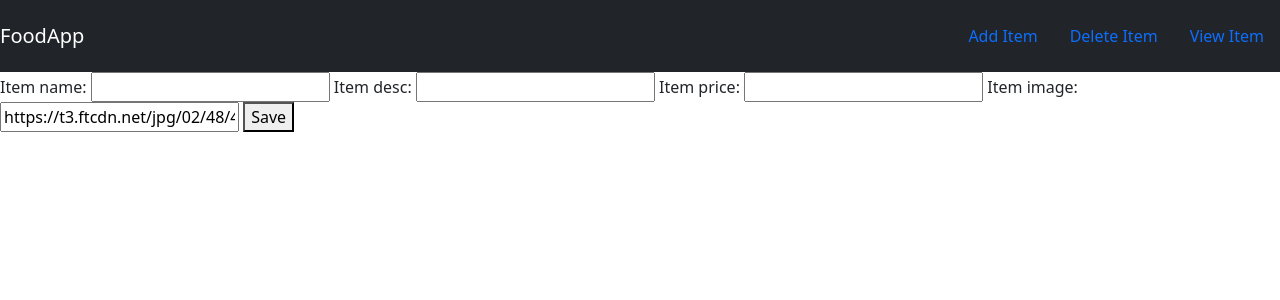
After one commit to BoyiLee-l/mysite, a Django app: page /food/add in a window 1280 px wide. The commit adds this page. Shown: the top 300 px of the page. Run offline with Django 4.2, Linux system fonts and the light colour scheme.

Commit message:
新增add item功能

```diff
--- /dev/null
+++ b/food/forms.py
@@ -0,0 +1,8 @@
+from django import forms
+from .models import Item
+
+
+class ItemForm(forms.ModelForm):
+    class Meta:
+        model = Item
+        fields = ["item_name", "item_desc", "item_price", "item_image"]
--- a/food/templates/food/base.html
+++ b/food/templates/food/base.html
@@ -20,7 +20,9 @@
       <a href="#" class="navbar-brand">FoodApp</a>
 
       <div class="navbar">
-        <a class="nav-item nav-link" href="#">Add Item</a>
+        <a class="nav-item nav-link" href="{% url 'food:creat_item' %}"
+          >Add Item</a
+        >
         <a class="nav-item nav-link" href="#">Delete Item</a>
         <a class="nav-item nav-link" href="#">View Item</a>
       </div>
--- /dev/null
+++ b/food/templates/food/item-form.html
@@ -0,0 +1,6 @@
+{% extends 'food/base.html'%} {% block body %}
+<form method="post">
+  {% csrf_token %} {{form}}
+  <button type="submit">Save</button>
+</form>
+{% endblock %}
--- a/food/urls.py
+++ b/food/urls.py
@@ -8,4 +8,6 @@ urlpatterns = [
     # /food/1
     path('<int:item_id>', views.detail, name="detail"),
     path('item/', views.item, name="item"),
+    # add items
+    path('add', views.creat_item, name='creat_item')
 ]
--- a/food/views.py
+++ b/food/views.py
@@ -1,7 +1,8 @@
-from django.shortcuts import render
+from django.shortcuts import render, redirect
 from django.http import HttpResponse
 from .models import Item
 from django.template import loader
+from .forms import ItemForm
 # Create your views here.
 
 
@@ -25,3 +26,13 @@ def detail(request, item_id):
     }
 
     return render(request, "food/detail.html", context)
+
+
+def creat_item(request):
+    form = ItemForm(request.POST or None)
+
+    if form.is_valid():
+        form.save()
+        return redirect("food:index")
+
+    return render(request, "food/item-form.html", {"form": form})
```
Also changed, not shown: db.sqlite3.
